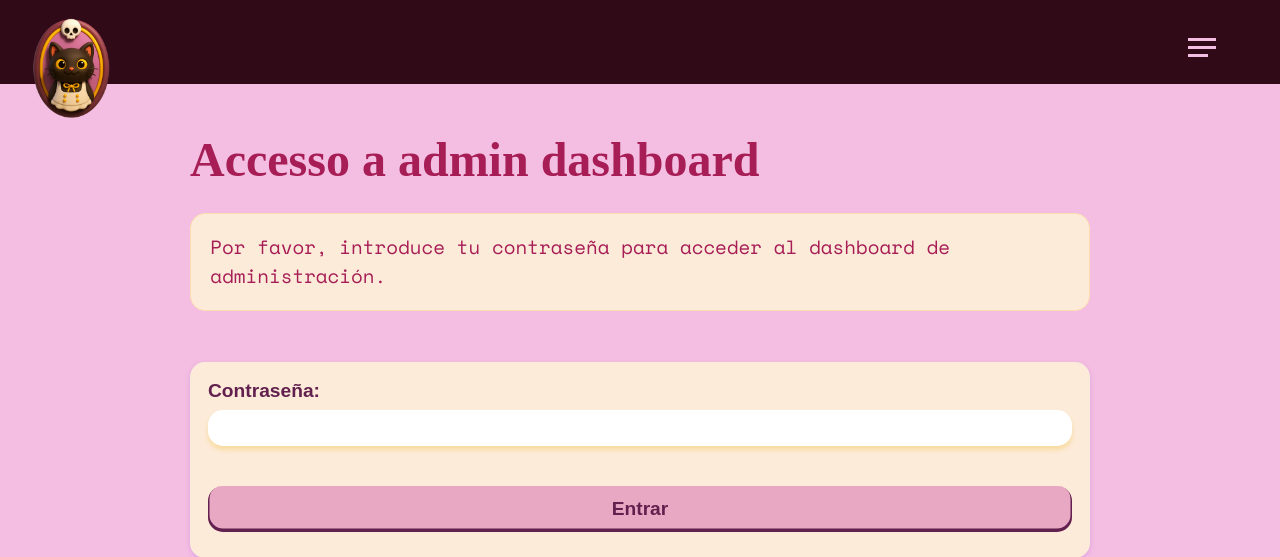
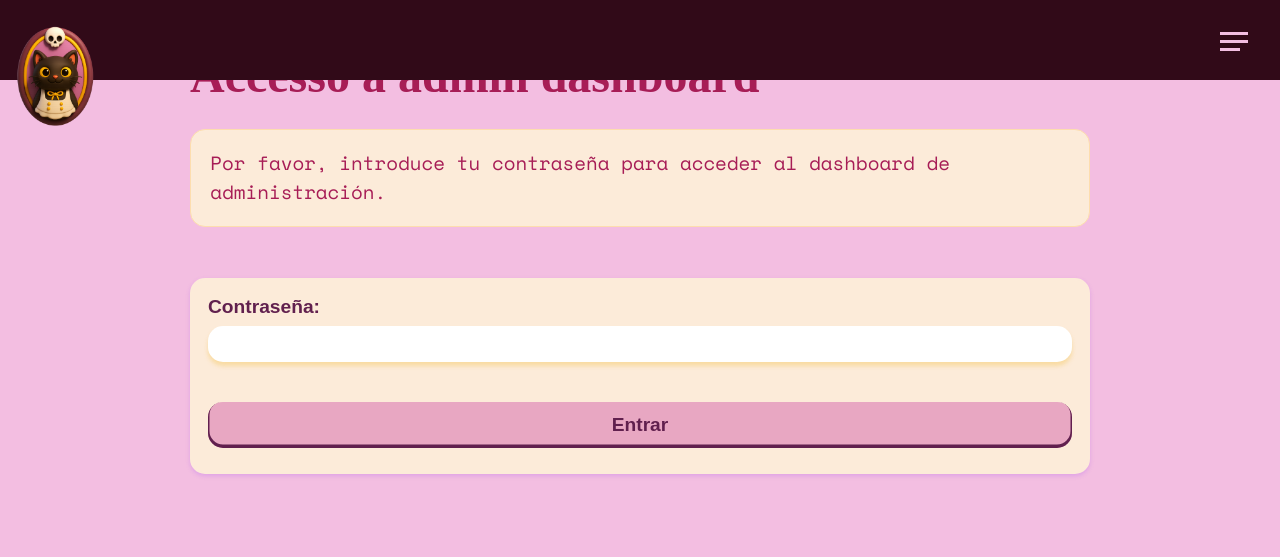
Before and after one commit to KaterinGorbachev/boo-juice, a Flask app: page /access in a window 1280 px wide. Shown: the top 557 px of the page. Run offline with Flask 3, Linux system fonts and the light colour scheme; parts of the project's set-up code (start-up, migrations or seed data) failed here and were passed over; some libraries are stand-ins or nearby versions; some web fonts are replaced.

Commit message:
header styles in layout mirrow index

```diff
--- a/static/styles/layout.css
+++ b/static/styles/layout.css
@@ -559,63 +559,85 @@ body {
   text-align: start;
 }
 
-header {
-  width: 100vw;
-  position: sticky;
-  z-index: 100;
+header .header__box {
+  display: flex;
+  flex-direction: row;
+  align-items: center;
+  justify-content: start;
+  text-align: start;
+  width: 100%;
+  position: fixed;
+  z-index: 10;
   top: 0;
   left: 0;
   background: #310A18;
   flex-wrap: nowrap;
   border: none;
   outline: none;
+  height: 10vh;
+  padding: 2rem;
 }
-header .header__box {
+header .header__box .logo__box {
+  position: relative;
+  width: 80px;
+  display: flex;
+  items-align: center;
+  justify-content: center;
+}
+header .header__box .logo__box .logo {
   display: flex;
   flex-direction: row;
   align-items: center;
-  justify-content: end;
+  justify-content: start;
   text-align: start;
-  width: 100%;
-  padding: 2rem;
+  width: 60px;
+  object-fit: contain;
+  position: fixed;
+  top: 1rem;
+  left: 1rem;
+  z-index: 11;
 }
-header .header__box .logo {
-  width: 80px;
-  object-fit: contain;
-  position: absolute;
-  top: 0.5rem;
-  left: 42vw;
-}
-header .header__box .logo img {
+header .header__box .logo__box .logo img {
   width: 100%;
 }
+@media (min-width: 768px) {
+  header .header__box .logo__box .logo {
+    width: 80px;
+  }
+}
 header .header__box .burger__box {
-  isolation: isolate;
   position: relative;
+  margin-left: auto;
 }
 header .header__box .burger__box .menu-btn {
-  position: relative;
-  z-index: 11;
-  right: 2rem;
-  top: 0;
-  height: 20px;
-  width: 28px;
+  position: absolute;
+  z-index: 13;
+  right: -4px;
+  top: -10px;
+  height: 40px;
+  width: 36px;
+  padding: 10px 4px;
+  background: transparent;
+  border: none;
   cursor: pointer;
+  touch-action: manipulation;
   transition: all 0.5s ease-in-out;
 }
 header .header__box .burger__box .menu-btn__burger {
   position: absolute;
-  right: 0;
-  top: 0.9rem;
+  right: 4px;
+  top: 10px;
   width: 28px;
   height: 3px;
   background: #F3BEE1;
+  pointer-events: none;
   transition: all 0.5s ease-in-out;
 }
 header .header__box .burger__box .menu-btn__burger::before {
   content: "";
   position: absolute;
   top: -8px;
+  right: 0;
   width: 28px;
   height: 3px;
   background: #F3BEE1;
@@ -625,6 +647,7 @@ header .header__box .burger__box .menu-btn__burger::after {
   content: "";
   position: absolute;
   top: 8px;
+  left: 0;
   width: 20px;
   height: 3px;
   background: #F3BEE1;
@@ -640,6 +663,8 @@ header .header__box .burger__box .menu-btn__burger.open::before {
 }
 header .header__box .burger__box .menu-btn__burger.open::after {
   width: 28px;
+  left: auto;
+  right: 0;
   background: #310A18;
   transform: rotate(-45deg) translate(3px, -7px);
 }
@@ -648,6 +673,7 @@ header .header__box .burger__box .nav {
   top: 0;
   left: 0;
   width: 100vw;
+  z-index: 12;
   opacity: 0.98;
   visibility: hidden;
 }
@@ -697,7 +723,8 @@ header .header__box .burger__box .nav .menu-nav__link {
   font-family: "Baloo Bhaijaan 2", sans-serif;
 }
 header .header__box .burger__box .nav .menu-nav__link:hover {
-  color: rgba(255, 162, 48, 0.568627451);
+  color: #a51c00;
+  text-decoration: underline;
 }
 header .header__box .burger__box .nav .menu-nav .menu-nav__item:nth-child(1) {
   transition-delay: 0.25s;
@@ -717,12 +744,15 @@ header .header__box .burger__box .nav .menu-nav .menu-nav__item:nth-child(5) {
 header .header__box .burger__box .nav .menu-nav .menu-nav__item:nth-child(6) {
   transition-delay: 0.75s;
 }
-header .header__box .logo {
-  left: 2rem;
+@media (min-width: 768px) {
+  header .header__box .logo {
+    left: 2rem;
+  }
 }
 
 main {
   padding: 1rem;
+  padding-top: calc(10vh + 1rem);
   position: relative;
   width: 100%;
   display: flex;
--- a/static/styles/layout.sass
+++ b/static/styles/layout.sass
@@ -442,59 +442,75 @@ body
 
 
 header
-    width: 100vw
-    position: sticky
-    z-index: 100
-    top: 0
-    left: 0
-    background: variables.$light-header-background-color
-    flex-wrap: nowrap
-    border: none
-    outline: none
     .header__box
-        @include mix.flexRow($horizontal: end, $text-align:start)
+        @include mix.flexRow($horizontal: start, $text-align: start)
         width: 100%
+        position: fixed
+        z-index: 10
+        top: 0
+        left: 0
+        background: variables.$light-header-background-color
+        flex-wrap: nowrap
+        border: none
+        outline: none
+        height: 10vh
         padding: 2rem
 
-
-        .logo
+        .logo__box
+            position: relative
             width: 80px
-            object-fit: contain
-            position: absolute
-            top: 0.5rem
-            left: 42vw
-            img
-                width: 100%
+            display: flex
+            items-align: center
+            justify-content: center
 
 
+            .logo
+                @include mix.flexRow($horizontal: start, $text-align: start)
+                width: 60px
+                object-fit: contain
+                position: fixed
+                top: 1rem
+                left: 1rem
+                z-index: 11
+                img
+                    width: 100%
+
+                @include mix.responsive($size: 'md')
+                    width: 80px
 
         .burger__box
-            isolation: isolate
             position: relative
+            margin-left: auto
 
             .menu-btn
-                position: relative
-                z-index: 11
-                right: 2rem
-                top: 0
-                height: 20px
-                width: 28px
+                position: absolute
+                z-index: 13
+                right: -4px
+                top: -10px
+                height: 40px
+                width: 36px
+                padding: 10px 4px
+                background: transparent
+                border: none
                 cursor: pointer
+                touch-action: manipulation
                 @include mix.transition-ease
 
                 &__burger
                     position: absolute
-                    right: 0
-                    top: 0.9rem
+                    right: 4px
+                    top: 10px
                     width: 28px
                     height: 3px
                     background: variables.set-text-color(variables.$light-header-background-color)
+                    pointer-events: none
                     @include mix.transition-ease
 
                     &::before
                         content: ''
                         position: absolute
                         top: -8px
+                        right: 0
                         width: 28px
                         height: 3px
                         background: variables.set-text-color(variables.$light-header-background-color)
@@ -504,6 +520,7 @@ header
                         content: ''
                         position: absolute
                         top: 8px
+                        left: 0
                         width: 20px
                         height: 3px
                         background: variables.set-text-color(variables.$light-header-background-color)
@@ -519,6 +536,8 @@ header
 
                         &::after
                             width: 28px
+                            left: auto
+                            right: 0
                             background: variables.set-text-color(variables.$light-primary-background-color)
                             transform: rotate(-45deg) translate(3px, -7px)
 
@@ -527,6 +546,7 @@ header
                 top: 0
                 left: 0
                 width: 100vw
+                z-index: 12
                 opacity: 0.98
                 visibility: hidden
 
@@ -570,20 +590,20 @@ header
                         font-family: variables.$font-h3
 
                         &:hover
-                            color: variables.$light-hover-color
+                            color: variables.$footer-background-color
+                            text-decoration: underline
 
                     @for $i from 1 through 6
                         .menu-nav__item:nth-child(#{$i})
                             transition-delay: ($i *0.1s) + 0.15s
 
-
-    @include mix.responsive($size: 'md')
-    .header__box
-        .logo
+        @include mix.responsive($size: 'md')
+            .logo
                 left: 2rem
 
 main
     padding: 1rem
+    padding-top: calc(10vh + 1rem)
     position: relative
     width: 100%
     @include mix.flexColumn($vertical: space-between, $horizontal: center)
--- a/templates/layout.html
+++ b/templates/layout.html
@@ -21,10 +21,14 @@
 <body>
     <header>
         <div class="header__box">
-            <a class="logo" href="/">
-                <img src="{{ url_for('static', filename='assets/logo3dTransparent-CJMqu4lS.png')}}" alt="Boo-Juice logo – gato cocinero" />
+            <div class="logo__box">
+                <a class="logo" href="/">
+                    <img src="{{ url_for('static', filename='assets/logo3dTransparent-CJMqu4lS.png')}}" alt="Boo-Juice logo – gato cocinero" />
 
-            </a>
+                </a>
+
+            </div>
+
 
 
 
```
Also changed, not shown: pdf_generator.py (+18 -6 lines), 1 other file.
